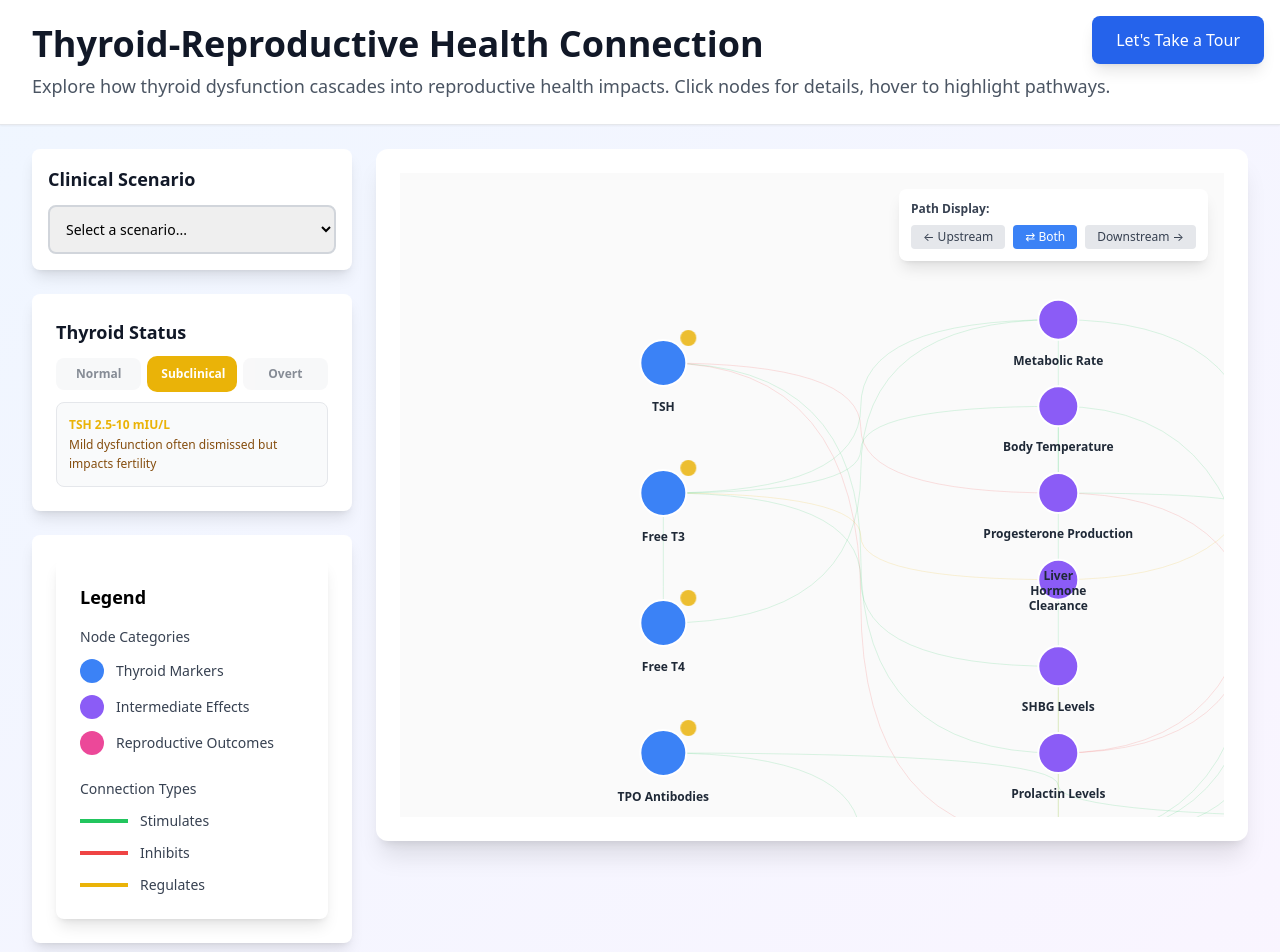
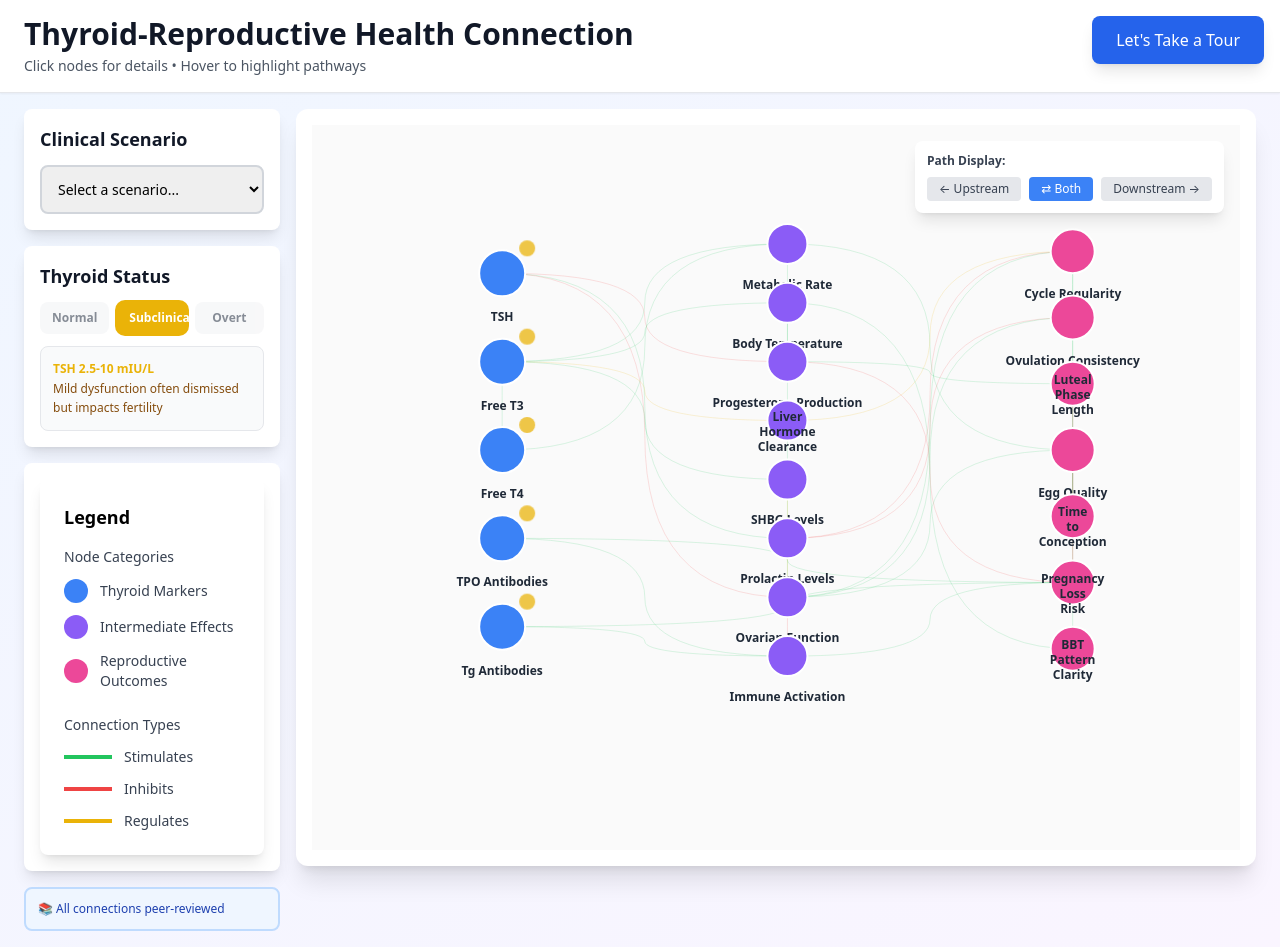
Before and after one commit to nusanam/thyroid-explorer, a React (Vite) app: page / in a window 1280 px wide. Shown: the top 952 px of the page. Built offline with nearby package versions, Linux system fonts and the light colour scheme.

Commit message:
adjust viewport of visualization so everything is contained

```diff
--- a/src/app/components/ThyroidExplorer.tsx
+++ b/src/app/components/ThyroidExplorer.tsx
@@ -21,7 +21,7 @@ export const ThyroidExplorer: React.FC = () => {
   const [currentScenario, setCurrentScenario] = useState<Scenario | null>(null);
 
   // Get responsive dimensions
-  const { width, height, isMobile } = useResponsiveDimensions();
+  const { width, isMobile } = useResponsiveDimensions();
 
   // Get selected node object
   const selectedNodeData = selectedNode
@@ -68,26 +68,24 @@ export const ThyroidExplorer: React.FC = () => {
 
   return (
     <div className='min-h-screen bg-gradient-to-br from-blue-50 to-purple-50'>
-      {/* Header */}
+      {/* Compact Header */}
       <header className='bg-white border-b border-gray-200 shadow-sm'>
-        <div className='max-w-7xl mx-auto px-8 py-6'>
-          <h1 className='text-4xl font-bold text-gray-900 mb-2'>
+        <div className='max-w-[1800px] mx-auto px-6 py-4'>
+          <h1 className='text-3xl font-bold text-gray-900 mb-1'>
             Thyroid-Reproductive Health Connection
           </h1>
-          <p className='text-lg text-gray-600'>
-            Explore how thyroid dysfunction cascades into reproductive health
-            impacts. Click nodes for details, hover to highlight pathways.
+          <p className='text-sm text-gray-600'>
+            Click nodes for details • Hover to highlight pathways
           </p>
         </div>
       </header>
 
-      {/* Main Content - Two Column Layout */}
-      <div className='max-w-7xl mx-auto px-8 py-6'>
-        <div className='flex gap-6'>
-          {/* Left Sidebar - Controls */}
-          <div className='w-80 flex-shrink-0 space-y-6'>
-
-            {/* Clinical Scenarios - Dropdown */}
+      {/* Main Content - Tighter Layout */}
+      <div className='max-w-[1800px] mx-auto px-6 py-4'>
+        <div className='flex gap-4'>
+          {/* Compact Sidebar */}
+          <div className='w-64 flex-shrink-0 space-y-4'>
+            {/* Clinical Scenarios Dropdown */}
             <div className='bg-white rounded-lg shadow-lg p-4'>
               <h3 className='text-lg font-semibold mb-3 text-gray-900'>
                 Clinical Scenario
@@ -119,31 +117,31 @@ export const ThyroidExplorer: React.FC = () => {
               )}
             </div>
 
-            {/* Severity Slider */}
-            <div className='bg-white rounded-lg shadow-lg p-6'>
+            {/* Compact Severity Slider */}
+            <div className='bg-white rounded-lg shadow-lg p-4'>
               <SeveritySlider
                 value={severity}
                 onChange={handleSeverityChange}
               />
             </div>
 
-            {/* Legend */}
-            <div className='bg-white rounded-lg shadow-lg p-6'>
+            {/* Compact Legend */}
+            <div className='bg-white rounded-lg shadow-lg p-4'>
               <CategoryLegend />
             </div>
 
             {/* Research Note */}
-            <div className='bg-blue-50 border-2 border-blue-200 rounded-lg p-4'>
-              <p className='text-sm text-blue-800'>
-                <span className='font-semibold'>📚 Research-Backed:</span> All
-                connections based on peer-reviewed research
+            <div className='bg-blue-50 border-2 border-blue-200 rounded-lg p-3'>
+              <p className='text-xs text-blue-800'>
+                <span className='font-semibold'>📚</span> All connections
+                peer-reviewed
               </p>
             </div>
           </div>
 
-          {/* Right Side - Visualization */}
+          {/* Main Visualization Area */}
           <div className='flex-1 min-w-0'>
-            <div className='bg-white rounded-xl shadow-xl p-6 mb-6'>
+            <div className='bg-white rounded-xl shadow-xl p-4'>
               <NetworkVisualization
                 nodes={nodes}
                 links={links}
@@ -153,99 +151,97 @@ export const ThyroidExplorer: React.FC = () => {
                 hoveredNode={hoveredNode}
                 onNodeClick={handleNodeClick}
                 onNodeHover={handleNodeHover}
-                width={width}
-                height={height}
+                width={Math.min(width - 320, 1200)}
+                height={650}
                 isMobile={isMobile}
               />
             </div>
 
-            {/* Current Scenario Info - Below Diagram */}
+            {/* Scenario Details Below - Only Show When Selected */}
             {currentScenario && (
-              <div className='bg-white rounded-xl shadow-lg p-6'>
-                <h2 className='text-2xl font-bold text-gray-900 mb-3'>
+              <div className='bg-white rounded-xl shadow-lg p-4 mt-4'>
+                <h2 className='text-xl font-bold text-gray-900 mb-2'>
                   {currentScenario.name}
                 </h2>
-                <p className='text-gray-600 mb-6 leading-relaxed'>
-                  {currentScenario.description}
-                </p>
 
-                {/* Lab Values Grid */}
-                <div className='grid grid-cols-5 gap-4 mb-6'>
-                  <div className='p-4 bg-blue-50 rounded-lg border border-blue-100'>
-                    <div className='text-xs text-blue-600 font-semibold mb-2'>
+                {/* Compact Lab Values */}
+                <div className='grid grid-cols-5 gap-2 mb-4'>
+                  <div className='p-2 bg-blue-50 rounded border border-blue-100'>
+                    <div className='text-[10px] text-blue-600 font-semibold mb-1'>
                       TSH
                     </div>
-                    <div className='text-xl font-bold text-blue-900'>
+                    <div className='text-lg font-bold text-blue-900'>
                       {currentScenario.thyroidValues.tsh}
                     </div>
-                    <div className='text-xs text-blue-600 mt-1'>mIU/L</div>
+                    <div className='text-[9px] text-blue-600'>mIU/L</div>
                   </div>
-                  <div className='p-4 bg-blue-50 rounded-lg border border-blue-100'>
-                    <div className='text-xs text-blue-600 font-semibold mb-2'>
+                  <div className='p-2 bg-blue-50 rounded border border-blue-100'>
+                    <div className='text-[10px] text-blue-600 font-semibold mb-1'>
                       Free T3
                     </div>
-                    <div className='text-xl font-bold text-blue-900'>
+                    <div className='text-lg font-bold text-blue-900'>
                       {currentScenario.thyroidValues.freeT3}
                     </div>
-                    <div className='text-xs text-blue-600 mt-1'>pg/mL</div>
+                    <div className='text-[9px] text-blue-600'>pg/mL</div>
                   </div>
-                  <div className='p-4 bg-blue-50 rounded-lg border border-blue-100'>
-                    <div className='text-xs text-blue-600 font-semibold mb-2'>
+                  <div className='p-2 bg-blue-50 rounded border border-blue-100'>
+                    <div className='text-[10px] text-blue-600 font-semibold mb-1'>
                       Free T4
                     </div>
-                    <div className='text-xl font-bold text-blue-900'>
+                    <div className='text-lg font-bold text-blue-900'>
                       {currentScenario.thyroidValues.freeT4}
                     </div>
-                    <div className='text-xs text-blue-600 mt-1'>ng/dL</div>
+                    <div className='text-[9px] text-blue-600'>ng/dL</div>
                   </div>
-                  <div className='p-4 bg-purple-50 rounded-lg border border-purple-100'>
-                    <div className='text-xs text-purple-600 font-semibold mb-2'>
+                  <div className='p-2 bg-purple-50 rounded border border-purple-100'>
+                    <div className='text-[10px] text-purple-600 font-semibold mb-1'>
                       TPO Ab
                     </div>
-                    <div className='text-xl font-bold text-purple-900'>
+                    <div className='text-lg font-bold text-purple-900'>
                       {currentScenario.thyroidValues.tpoAntibodies}
                     </div>
-                    <div className='text-xs text-purple-600 mt-1'>IU/mL</div>
+                    <div className='text-[9px] text-purple-600'>IU/mL</div>
                   </div>
-                  <div className='p-4 bg-purple-50 rounded-lg border border-purple-100'>
-                    <div className='text-xs text-purple-600 font-semibold mb-2'>
+                  <div className='p-2 bg-purple-50 rounded border border-purple-100'>
+                    <div className='text-[10px] text-purple-600 font-semibold mb-1'>
                       Tg Ab
                     </div>
-                    <div className='text-xl font-bold text-purple-900'>
+                    <div className='text-lg font-bold text-purple-900'>
                       {currentScenario.thyroidValues.tgAntibodies}
                     </div>
-                    <div className='text-xs text-purple-600 mt-1'>IU/mL</div>
+                    <div className='text-[9px] text-purple-600'>IU/mL</div>
                   </div>
                 </div>
 
-                {/* Reproductive Impacts */}
-                <div className='mb-6'>
-                  <h3 className='font-semibold text-gray-900 mb-3 text-lg'>
-                    Reproductive Impacts:
+                {/* Two Column Layout for Impacts & Notes */}
+                <div className='grid grid-cols-2 gap-4'>
+                  <div>
+                    <h3 className='font-semibold text-gray-900 mb-2 text-sm'>
+                      Reproductive Impacts
                     </h3>
-                  <ul className='space-y-2'>
-                    {currentScenario.reproductiveImpacts.map((impact, idx) => (
+                    <ul className='space-y-1'>
+                      {currentScenario.reproductiveImpacts.map(
+                        (impact, idx) => (
                           <li
                             key={idx}
-                        className='text-gray-700 flex items-start leading-relaxed'
+                            className='text-xs text-gray-700 flex items-start'
                           >
-                        <span className='text-pink-500 mr-3 mt-1 font-bold'>
-                          •
-                        </span>
+                            <span className='text-pink-500 mr-2'>•</span>
                             <span>{impact}</span>
                           </li>
-                    ))}
+                        )
+                      )}
                     </ul>
                   </div>
 
-                {/* Clinical Notes */}
-                <div className='p-4 bg-gray-50 rounded-lg border-2 border-gray-200'>
-                  <h3 className='font-semibold text-gray-900 mb-2 text-lg'>
-                    Clinical Notes:
+                  <div className='p-3 bg-gray-50 rounded border border-gray-200'>
+                    <h3 className='font-semibold text-gray-900 mb-2 text-sm'>
+                      Clinical Notes
                     </h3>
-                  <p className='text-gray-700 leading-relaxed'>
+                    <p className='text-xs text-gray-700 leading-relaxed'>
                       {currentScenario.clinicalNotes}
                     </p>
+                  </div>
                 </div>
               </div>
             )}
```
Lines whose indentation alone changed are shown as unchanged.
